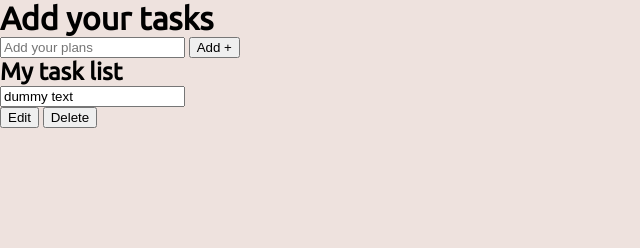
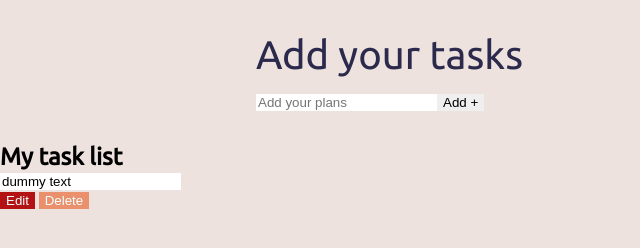
Before and after one commit to Ujef55/Task-list, a plain HTML site: page index.html in a window 1280 px wide. Shown: the whole page, without its empty margins (0-640 px from the left). Drawn offline with Linux system fonts and the light colour scheme.

Commit message:
working on styling

```diff
--- a/style.css
+++ b/style.css
@@ -22,3 +22,41 @@ body {
     min-height: 100vh;
     background-color: var(--backgroundColor);
 }
+
+header {
+    padding: 32px 16px;
+    max-width: 800px;
+    width: 100%;
+    margin: 0 auto;
+}
+
+header h1 {
+    font-size: 40px;
+    font-weight: 300;
+    margin-bottom: 16px;
+    color: var(--Headertext);
+}
+
+#task-form {
+    display: flex;
+}
+
+input{
+    appearance: none;
+    border: none;
+    outline: none;
+}
+
+.editBtn {
+    border: none;
+    outline: none;
+    background: var(--buttonOne);
+    color: azure;
+}
+
+.deleteBtn {
+    border: none;
+    outline: none;
+    background: var(--buttonTwo);
+    color: azure;
+}
```
